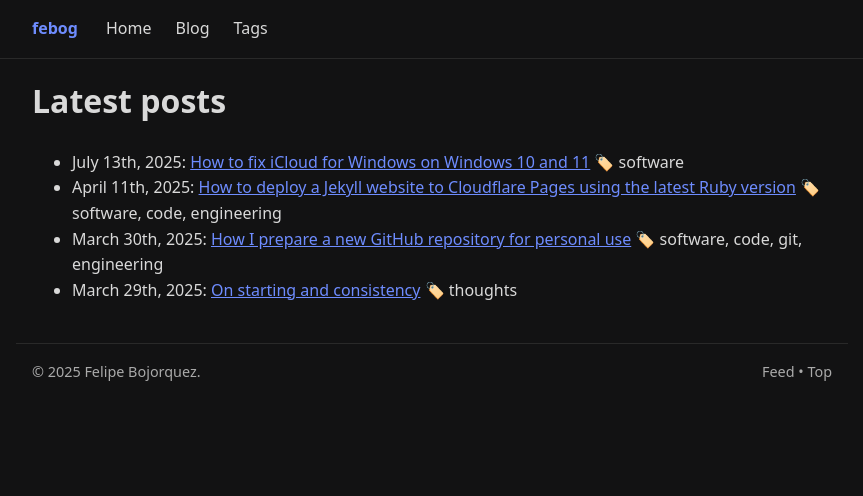
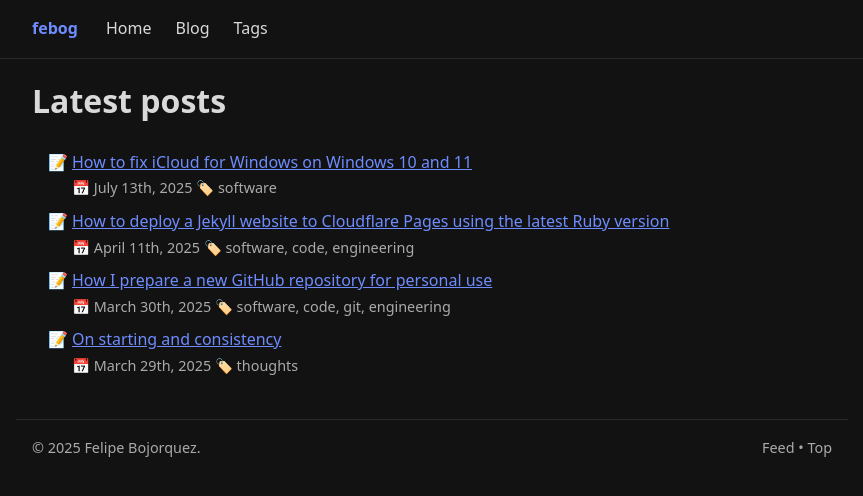
Before and after one commit to febog/website, a Jekyll site: the page built from src/blog.html, in a window 1280 px wide. Shown: the top 496 px of the page, without its empty margins (208-1071 px from the left). Built offline with Jekyll 4.4.1, drawn with Linux system fonts in a browser that asks for light colours.

Commit message:
Use an include for all the blog post list instances

```diff
--- /dev/null
+++ b/src/_includes/blog-item.html
@@ -0,0 +1,5 @@
+<li class="blog-item">
+  <a href="{{ include.post.url }}">{{ include.post.title }}</a>
+  <br>
+  <span class="secondary-text">📅 {{ include.post.date | date_to_long_string: "ordinal", "US" }} 🏷 {{ include.post.tags | join: ", " }}</span>
+</li>
--- a/src/blog.html
+++ b/src/blog.html
@@ -5,6 +5,6 @@
 
 <ul>
   {% for post in site.posts %}
-  <li>{{ post.date | date_to_long_string: "ordinal", "US" }}: <a href="{{ post.url }}">{{ post.title }}</a> 🏷 {{ post.tags | join: ", " }}</li>
+    {% include blog-item.html post=post %}
   {% endfor %}
 </ul>
--- a/src/tags.html
+++ b/src/tags.html
@@ -7,7 +7,7 @@
 <h2>{{ tag[0] }}</h2>
 <ul>
   {% for post in tag[1] %}
-  <li>{{ post.date | date_to_long_string: "ordinal", "US" }}: <a href="{{ post.url }}">{{ post.title }}</a></li>
+    {% include blog-item.html post=post %}
   {% endfor %}
 </ul>
 {% endfor %}
```
Also changed, not shown: src/index.md (+1 -5 lines).
